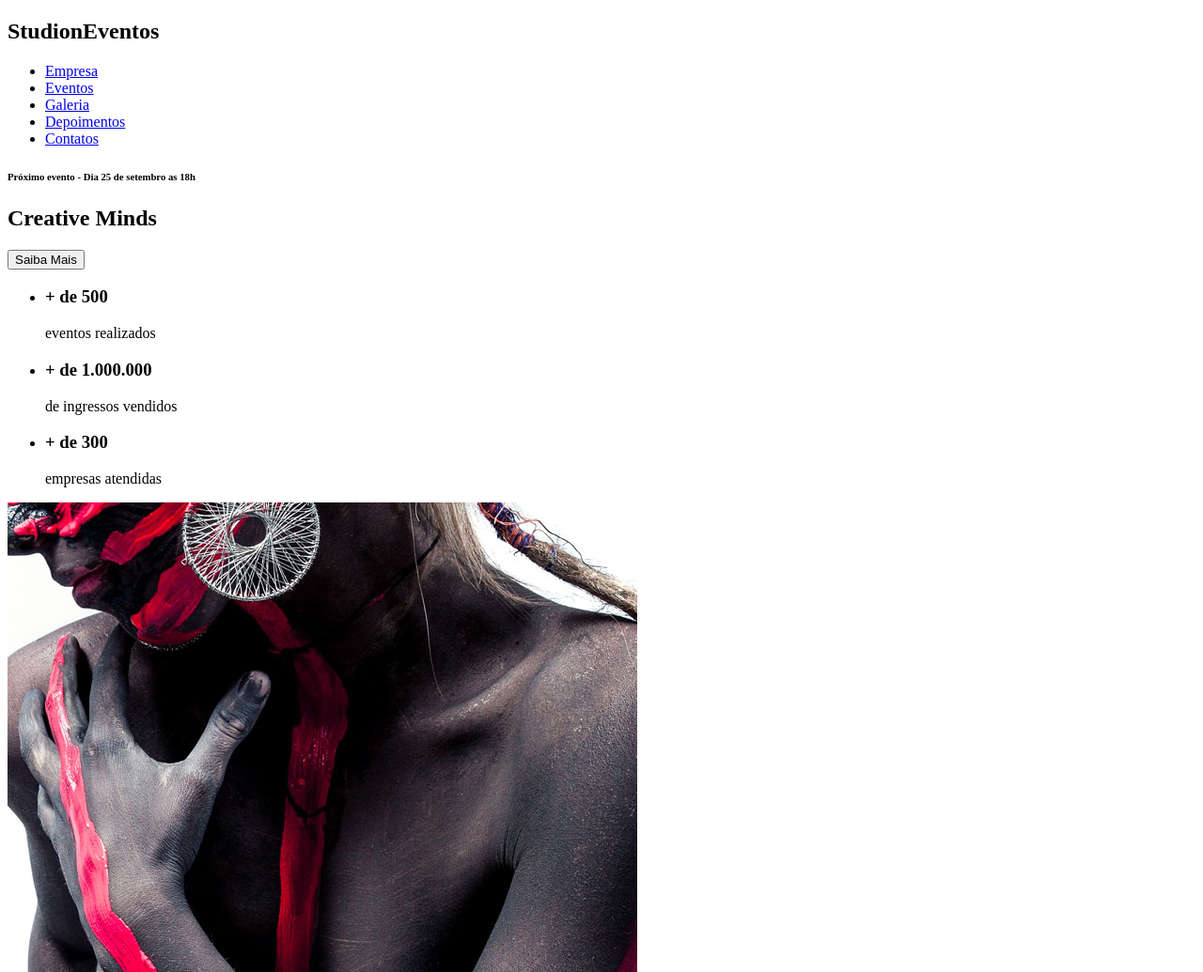
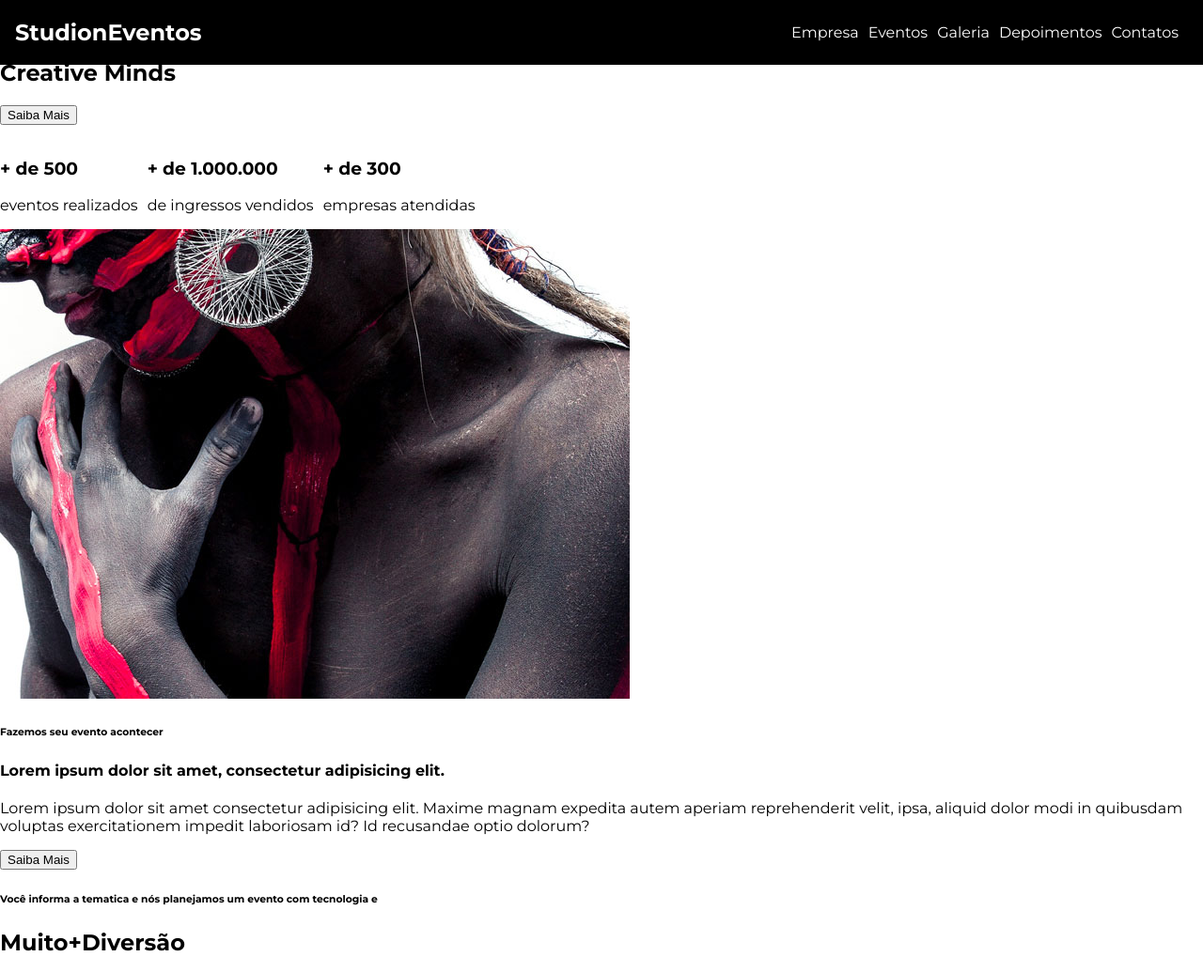
Before and after one commit to vitorcode/Studion, a website: page src/index.html in a window 1280 px wide. Shown: the top 1035 px of the page at 94% size. Drawn offline with Linux system fonts and the light colour scheme.

Commit message:
feat(nav): add base style

```diff
--- a/src/index.html
+++ b/src/index.html
@@ -4,13 +4,14 @@
         <meta charset="UTF-8">
         <meta http-equiv="X-UA-Compatible" content="IE=edge">
         <meta name="viewport" content="width=device-width, initial-scale=1.0">
+        <link rel="stylesheet" href="style.css">
         <title>Studion</title>
     </head>
 
     <body>
-        <nav>
+        <nav class="navbar">
             <h1>Studi<span>on</span><span>Eventos</span></h1>
-            <ul>
+            <ul class="navbar__links">
                 <li>
                     <a href="#empresa">
                         Empresa
--- /dev/null
+++ b/src/style.css
@@ -0,0 +1,45 @@
+@import url('https://fonts.googleapis.com/css2?family=Montserrat:wght@400;700&display=swap');
+
+* {
+    box-sizing: border-box;
+}
+
+:root {
+    font-family: 'Montserrat', sans-serif;
+    font-size: 16px;
+}
+
+body {
+    margin: 0;
+}
+
+ul {
+    display: flex;
+    list-style: none;
+    padding-left: 0;
+}
+
+li {
+    margin-right: 0.625rem;
+}
+
+.navbar {
+    position:fixed;
+    display: grid;
+    grid-template-columns: 1fr 9fr;
+    align-items: center;
+    top: 0;
+    left: 0;
+    width: 100vw;
+    padding: 0 1rem;
+    background-color: #000;
+    color: #fff
+}
+
+.navbar__links {
+    justify-self: end;
+}
+.navbar__links a {
+    color:  #fff;
+    text-decoration: none;
+}
```
